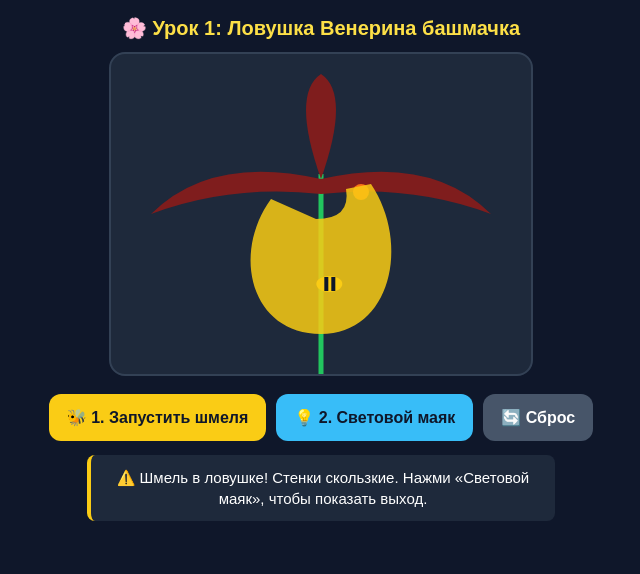
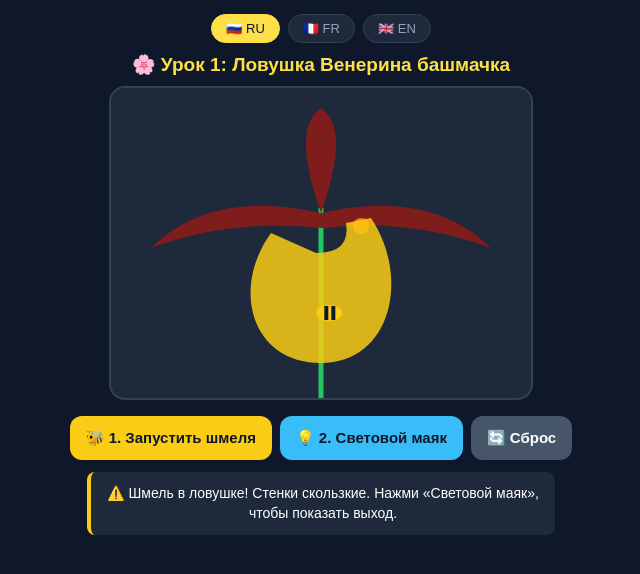
Before and after one commit to mrtvhtn/flower-course, a plain HTML site: page lesson1.html in a window 1280 px wide. Both pictures are taken after a click on the button "🐝 1. Запустить шмеля". Shown: the whole page, without its empty margins (319-959 px from the left). Drawn offline with Linux system fonts and the light colour scheme.

Commit message:
Update lesson1.html

```diff
--- a/lesson1.html
+++ b/lesson1.html
@@ -5,112 +5,120 @@
   <meta name="viewport" content="width=device-width, initial-scale=1.0">
   <title>Урок 1: Венерин башмачок</title>
   <style>
-    body { margin: 0; padding: 16px; background: #0f172a; color: #fff; font-family: sans-serif; text-align: center; }
-    h2 { color: #fde047; font-size: 20px; margin: 0 0 12px; }
+    body { margin: 0; padding: 14px; background: #0f172a; color: #fff; font-family: sans-serif; text-align: center; }
+    .langs { display: flex; justify-content: center; gap: 8px; margin-bottom: 10px; }
+    .langs button { padding: 6px 14px; font-size: 13px; border-radius: 20px; background: #1e293b; color: #94a3b8; border: 1px solid #334155; }
+    .langs button.active { background: #fde047; color: #0f172a; border-color: #fde047; }
+    h2 { color: #fde047; font-size: 19px; margin: 0 0 10px; }
     canvas { background: #1e293b; border: 2px solid #334155; border-radius: 16px; max-width: 100%; }
-    .btns { display: flex; flex-wrap: wrap; gap: 10px; justify-content: center; margin: 14px 0; }
-    button { padding: 14px 18px; font-size: 16px; font-weight: bold; border: none; border-radius: 12px; cursor: pointer; }
+    .btns { display: flex; flex-wrap: wrap; gap: 8px; justify-content: center; margin: 12px 0; }
+    .btns button { padding: 13px 16px; font-size: 15px; font-weight: bold; border: none; border-radius: 12px; cursor: pointer; }
     .b1 { background: #facc15; color: #0f172a; }
     .b2 { background: #38bdf8; color: #0f172a; }
     .b3 { background: #475569; color: #fff; }
-    #msg { background: #1e293b; border-left: 4px solid #facc15; padding: 12px; border-radius: 8px; max-width: 440px; margin: 0 auto; font-size: 15px; line-height: 1.4; }
+    #msg { background: #1e293b; border-left: 4px solid #facc15; padding: 12px; border-radius: 8px; max-width: 440px; margin: 0 auto; font-size: 14px; line-height: 1.4; }
   </style>
 </head>
 <body>
-  <h2>🌸 Урок 1: Ловушка Венерина башмачка</h2>
-  <canvas id="c" width="420" height="320"></canvas>
+  <div class="langs">
+    <button id="l-ru" class="active" onclick="setLang('ru')">🇷🇺 RU</button>
+    <button id="l-fr" onclick="setLang('fr')">🇫🇷 FR</button>
+    <button id="l-en" onclick="setLang('en')">🇬🇧 EN</button>
+  </div>
+  <h2 id="title">🌸 Урок 1: Ловушка Венерина башмачка</h2>
+  <canvas id="c" width="420" height="310"></canvas>
   <div class="btns">
-    <button class="b1" onclick="goBee()">🐝 1. Запустить шмеля</button>
-    <button class="b2" onclick="goLight()">💡 2. Световой маяк</button>
-    <button class="b3" onclick="reset()">🔄 Сброс</button>
+    <button class="b1" id="btn1" onclick="goBee()">🐝 1. Запустить шмеля</button>
+    <button class="b2" id="btn2" onclick="goLight()">💡 2. Световой маяк</button>
+    <button class="b3" id="btn3" onclick="reset()">🔄 Сброс</button>
   </div>
   <div id="msg">Нажми «Запустить шмеля», чтобы проверить, как работает скользкая ловушка цветка.</div>
 
 <script>
+  const T = {
+    ru: {
+      title: '🌸 Урок 1: Ловушка Венерина башмачка',
+      b1: '🐝 1. Запустить шмеля', b2: '💡 2. Световой маяк', b3: '🔄 Сброс',
+      idle: 'Нажми «Запустить шмеля», чтобы проверить, как работает скользкая ловушка цветка.',
+      fall: '🐝 Шмель прилетел на запах, поскользнулся на восковом крае и упал внутрь!',
+      trap: '⚠️ Шмель в ловушке! Стенки скользкие. Нажми «Световой маяк», чтобы показать выход.',
+      climb: '💡 Свет включён! Шмель увидел прозрачные окошки и ползёт к выходу мимо пыльцы!',
+      done: '✅ Готово! Шмель вылетел с пыльцой на спинке без единой капли нектара!'
+    },
+    fr: {
+      title: '🌸 Leçon 1 : Le piège du Sabot de Vénus',
+      b1: '🐝 1. Lancer le bourdon', b2: '💡 2. Phare lumineux', b3: '🔄 Réinitialiser',
+      idle: 'Appuie sur « Lancer le bourdon » pour tester le piège glissant de la fleur.',
+      fall: '🐝 Attiré par le parfum, le bourdon glisse sur le bord ciré et tombe dedans !',
+      trap: '⚠️ Piégé ! Les parois sont glissantes. Active le « Phare lumineux » pour montrer la sortie.',
+      climb: '💡 Lumière allumée ! Le bourdon voit les fenêtres translucides et grimpe vers le pollen !',
+      done: '✅ Mission réussie ! Le bourdon ressort couvert de pollen sans une goutte de nectar !'
+    },
+    en: {
+      title: '🌸 Lesson 1: Lady’s Slipper Trap',
+      b1: '🐝 1. Launch Bumblebee', b2: '💡 2. Light Beacon', b3: '🔄 Reset',
+      idle: 'Tap "Launch Bumblebee" to test how the flower’s slippery trap works.',
+      fall: '🐝 Lured by scent, the bee slips on the waxy rim and falls inside!',
+      trap: '⚠️ Trapped! The walls are too slick. Turn on the "Light Beacon" to show the exit.',
+      climb: '💡 Light on! The bee sees the translucent windows and climbs past the pollen!',
+      done: '✅ Success! The bee escapes carrying pollen with zero drops of nectar spent!'
+    }
+  };
+
+  let lang = 'ru', state = 'idle', light = false, p = 0, bee = { x: 70, y: 50, pollen: false };
   const ctx = document.getElementById('c').getContext('2d');
   const msg = document.getElementById('msg');
-  let state = 'idle', light = false, p = 0, bee = { x: 70, y: 50, pollen: false };
 
-  function goBee() {
-    bee = { x: 70, y: 50, pollen: false };
-    state = 'fall'; p = 0;
-    msg.innerText = '🐝 Шмель прилетел на запах, поскользнулся на восковом крае и упал внутрь!';
+  function setLang(l) {
+    lang = l;
+    ['ru','fr','en'].forEach(k => document.getElementById('l-'+k).className = (k===l?'active':''));
+    document.getElementById('title').innerText = T[l].title;
+    document.getElementById('btn1').innerText = T[l].b1;
+    document.getElementById('btn2').innerText = T[l].b2;
+    document.getElementById('btn3').innerText = T[l].b3;
+    msg.innerText = T[l][state];
   }
 
-  function goLight() {
-    light = !light;
-    if (light && state === 'trap') {
-      state = 'climb'; p = 0;
-      msg.innerText = '💡 Свет включён! Шмель увидел прозрачные окошки и ползёт к выходу мимо пыльцы!';
-    }
-  }
-
-  function reset() {
-    state = 'idle'; light = false; p = 0; bee = { x: 70, y: 50, pollen: false };
-    msg.innerText = 'Опыт сброшен. Нажми «Запустить шмеля».';
-  }
+  function goBee() { bee = { x: 70, y: 50, pollen: false }; state = 'fall'; p = 0; msg.innerText = T[lang].fall; }
+  function goLight() { light = !light; if (light && state === 'trap') { state = 'climb'; p = 0; msg.innerText = T[lang].climb; } }
+  function reset() { state = 'idle'; light = false; p = 0; bee = { x: 70, y: 50, pollen: false }; msg.innerText = T[lang].idle; }
 
   function loop() {
-    ctx.clearRect(0, 0, 420, 320);
-
-    // Стебель и лепестки
+    ctx.clearRect(0, 0, 420, 310);
     ctx.strokeStyle = '#22c55e'; ctx.lineWidth = 5;
-    ctx.beginPath(); ctx.moveTo(210, 320); ctx.lineTo(210, 120); ctx.stroke();
+    ctx.beginPath(); ctx.moveTo(210, 310); ctx.lineTo(210, 120); ctx.stroke();
 
     ctx.fillStyle = '#7f1d1d';
     ctx.beginPath(); ctx.moveTo(210, 125); ctx.quadraticCurveTo(100, 100, 40, 160); ctx.quadraticCurveTo(120, 130, 210, 140); ctx.fill();
     ctx.beginPath(); ctx.moveTo(210, 125); ctx.quadraticCurveTo(320, 100, 380, 160); ctx.quadraticCurveTo(300, 130, 210, 140); ctx.fill();
     ctx.beginPath(); ctx.moveTo(210, 125); ctx.quadraticCurveTo(180, 40, 210, 20); ctx.quadraticCurveTo(240, 40, 210, 125); ctx.fill();
 
-    // Световой маяк
-    if (light) {
-      ctx.fillStyle = 'rgba(253, 224, 71, 0.45)';
-      ctx.beginPath(); ctx.arc(270, 130, 55, 0, Math.PI * 2); ctx.fill();
+    if (light) { ctx.fillStyle = 'rgba(253, 224, 71, 0.45)'; ctx.beginPath(); ctx.arc(270, 130, 55, 0, Math.PI * 2); ctx.fill(); }
+    ctx.fillStyle = '#f97316'; ctx.beginPath(); ctx.arc(250, 138, 8, 0, Math.PI * 2); ctx.fill();
+
+    ctx.fillStyle = 'rgba(250, 204, 21, 0.85)';
+    ctx.beginPath(); ctx.moveTo(160, 145); ctx.bezierCurveTo(120, 200, 140, 275, 210, 275);
+    ctx.bezierCurveTo(280, 275, 300, 190, 260, 130); ctx.lineTo(235, 135); ctx.quadraticCurveTo(240, 165, 205, 165); ctx.closePath(); ctx.fill();
+
+    if (state === 'fall') {
+      p += 0.02; bee.x = 70 + p * 140; bee.y = 50 + p * 175;
+      if (p >= 1) { state = 'trap'; msg.innerText = T[lang].trap; }
+    } else if (state === 'trap') {
+      bee.x = 210 + Math.sin(Date.now() / 120) * 15; bee.y = 225;
+      if (light) { state = 'climb'; p = 0; msg.innerText = T[lang].climb; }
+    } else if (state === 'climb') {
+      p += 0.015; bee.x = 210 + p * 60; bee.y = 225 - p * 95;
+      if (p > 0.5) bee.pollen = true;
+      if (p >= 1) { state = 'done'; msg.innerText = T[lang].done; }
+    } else if (state === 'done') {
+      bee.x += 1.5; bee.y -= 0.7; if (bee.x > 440) bee.x = 290;
     }
 
-    // Пыльца
-    ctx.fillStyle = '#f97316';
-    ctx.beginPath(); ctx.arc(250, 138, 8, 0, Math.PI * 2); ctx.fill();
-
-    // Жёлтая губа-ловушка
-    ctx.fillStyle = 'rgba(250, 204, 21, 0.85)';
-    ctx.beginPath();
-    ctx.moveTo(160, 145);
-    ctx.bezierCurveTo(120, 200, 140, 280, 210, 280);
-    ctx.bezierCurveTo(280, 280, 300, 190, 260, 130);
-    ctx.lineTo(235, 135);
-    ctx.quadraticCurveTo(240, 165, 205, 165);
-    ctx.closePath(); ctx.fill();
-
-    // Движение шмеля
-    if (state === 'fall') {
-      p += 0.02; bee.x = 70 + p * 140; bee.y = 50 + p * 180;
-      if (p >= 1) {
-        state = 'trap';
-        msg.innerText = '⚠️ Шмель в ловушке! Стенки скользкие. Нажми «Световой маяк», чтобы показать выход.';
-      }
-    } else if (state === 'trap') {
-      bee.x = 210 + Math.sin(Date.now() / 120) * 15; bee.y = 230;
-      if (light) { state = 'climb'; p = 0; }
-    } else if (state === 'climb') {
-      p += 0.015; bee.x = 210 + p * 60; bee.y = 230 - p * 100;
-      if (p > 0.5) bee.pollen = true;
-      if (p >= 1) {
-        state = 'done';
-        msg.innerText = '✅ Готово! Шмель вылетел с пыльцой на спинке без единой капли нектара!';
-      }
-    } else if (state === 'done') {
-      bee.x += 1.5; bee.y -= 0.7;
-      if (bee.x > 440) bee.x = 290;
-    }
-
-    // Рисуем шмеля
     ctx.save(); ctx.translate(bee.x, bee.y);
     ctx.fillStyle = '#facc15'; ctx.beginPath(); ctx.ellipse(0, 0, 13, 8, 0, 0, Math.PI * 2); ctx.fill();
     ctx.fillStyle = '#0f172a'; ctx.fillRect(-5, -7, 4, 14); ctx.fillRect(2, -7, 4, 14);
     if (bee.pollen) { ctx.fillStyle = '#fb923c'; ctx.beginPath(); ctx.arc(0, -8, 5, 0, Math.PI * 2); ctx.fill(); }
     ctx.restore();
-
     requestAnimationFrame(loop);
   }
   loop();
```
